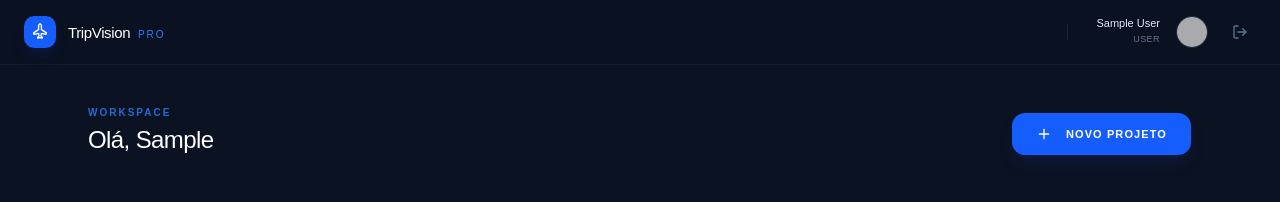
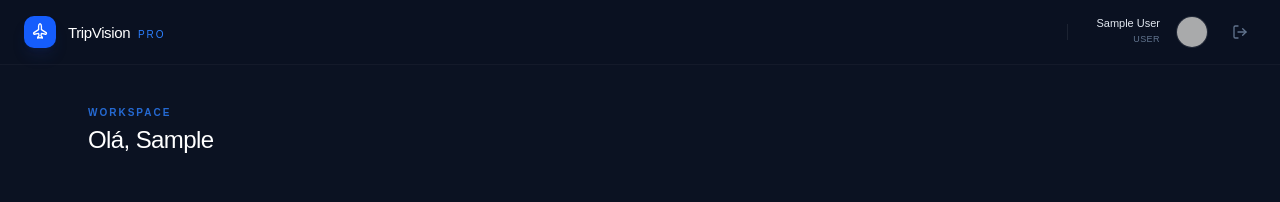
Before and after one commit to FellipeMarraa/planning-trip, a React (Vite) app: page / in a window 1280 px wide. Shown: the top 202 px of the page. Built offline with nearby package versions, Linux system fonts and the light colour scheme; no server answers; the database is empty; sample sign-in values are in the browser's storage.

Commit message:
Ajuste valores 4

```diff
--- a/src/context/AuthContext.tsx
+++ b/src/context/AuthContext.tsx
@@ -13,7 +13,7 @@ interface AuthContextType {
 const AuthContext = createContext<AuthContextType | undefined>(undefined);
 
 // Lista de e-mails que são ADM_GLOBAL (Root)
-const GLOBAL_ADMIN_EMAILS = ['seu-email@gmail.com'];
+const GLOBAL_ADMIN_EMAILS = ['fellipemarra.fm@gmail.com'];
 
 export const AuthProvider: React.FC<{ children: React.ReactNode }> = ({ children }) => {
     const [user, setUser] = useState<User | null>(null);
--- a/src/pages/Dashboard.tsx
+++ b/src/pages/Dashboard.tsx
@@ -10,7 +10,7 @@ import CreateTripDialog from '../components/trip/CreateTripDialog';
 export default function Dashboard() {
     const [isCreateOpen, setIsCreateOpen] = useState(false);
     const { trips, loading } = useUserTrips();
-    const { user } = useAuth();
+    const { user, isGlobalAdmin } = useAuth();
     const navigate = useNavigate();
 
     if (loading) {
@@ -34,6 +34,7 @@ export default function Dashboard() {
                         </h2>
                     </div>
 
+                    {isGlobalAdmin && (
                         <Button
                             onClick={() => setIsCreateOpen(true)}
                             className="bg-blue-600 hover:bg-blue-500 text-white h-11 px-6 rounded-xl text-[11px] font-bold uppercase tracking-widest transition-all active:scale-95 shadow-lg shadow-blue-900/20"
@@ -41,6 +42,7 @@ export default function Dashboard() {
                             <Plus className="mr-2 h-3.5 w-3.5" />
                             Novo Projeto
                         </Button>
+                    )}
                 </div>
 
                 {/* Seção de Viagens */}
```
Lines whose indentation alone changed are shown as unchanged.
